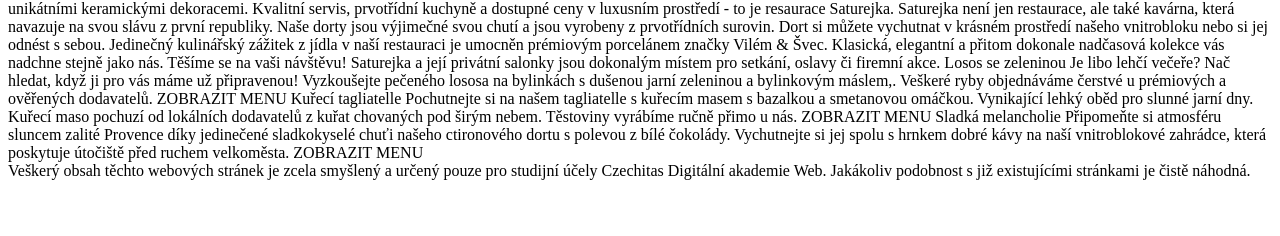
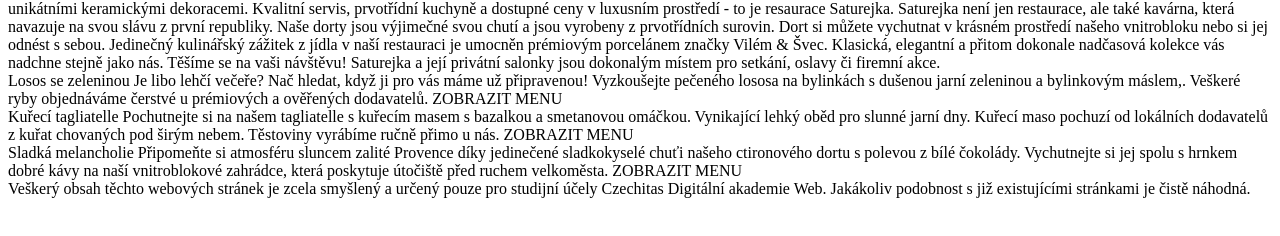
Before and after one commit to HSpoustova/CZECHITAS-cviceni-saturejka, a plain HTML site: page index.html in a window 1280 px wide. Shown: the part 44-280 px from the top of the page. Drawn offline with Linux system fonts and the light colour scheme.

Commit message:
pridani sekci

```diff
--- a/index.html
+++ b/index.html
@@ -12,7 +12,12 @@
       prostředí.
     </header>
 
-    Naše nabídka Vybraná jídla z našeho jarního menu připravená našimi
+    <section>
+
+
+    </section>
+
+  </section>Naše nabídka Vybraná jídla z našeho jarního menu připravená našimi
     prvotřídními šefkuchaři. Architektonický skvost láká své hosty atmosférou ve
     stylu Grand Café již od roku 1922 nejen unikátními keramickými dekoracemi.
     Kvalitní servis, prvotřídní kuchyně a dostupné ceny v luxusním prostředí -
@@ -24,18 +29,32 @@
     značky Vilém & Švec. Klasická, elegantní a přitom dokonale nadčasová kolekce
     vás nadchne stejně jako nás. Těšíme se na vaši návštěvu! Saturejka a její
     privátní salonky jsou dokonalým místem pro setkání, oslavy či firemní akce.
+  </section>
+
+  <section>
     Losos se zeleninou Je libo lehčí večeře? Nač hledat, když ji pro vás máme už
     připravenou! Vyzkoušejte pečeného lososa na bylinkách s dušenou jarní
     zeleninou a bylinkovým máslem,. Veškeré ryby objednáváme čerstvé u
-    prémiových a ověřených dodavatelů. ZOBRAZIT MENU Kuřecí tagliatelle
+    prémiových a ověřených dodavatelů. ZOBRAZIT MENU
+
+  </section>
+
+<section>
+    Kuřecí tagliatelle
     Pochutnejte si na našem tagliatelle s kuřecím masem s bazalkou a smetanovou
     omáčkou. Vynikající lehký oběd pro slunné jarní dny. Kuřecí maso pochuzí od
     lokálních dodavatelů z kuřat chovaných pod širým nebem. Těstoviny vyrábíme
-    ručně přimo u nás. ZOBRAZIT MENU Sladká melancholie Připomeňte si atmosféru
+    ručně přimo u nás. ZOBRAZIT MENU
+
+</section>
+<section>
+  Sladká melancholie Připomeňte si atmosféru
     sluncem zalité Provence díky jedinečené sladkokyselé chuťi našeho
     ctironového dortu s polevou z bílé čokolády. Vychutnejte si jej spolu s
     hrnkem dobré kávy na naší vnitroblokové zahrádce, která poskytuje útočiště
     před ruchem velkoměsta. ZOBRAZIT MENU
+
+</section>
 
     <footer>
       Veškerý obsah těchto webových stránek je zcela smyšlený a určený pouze pro
```
